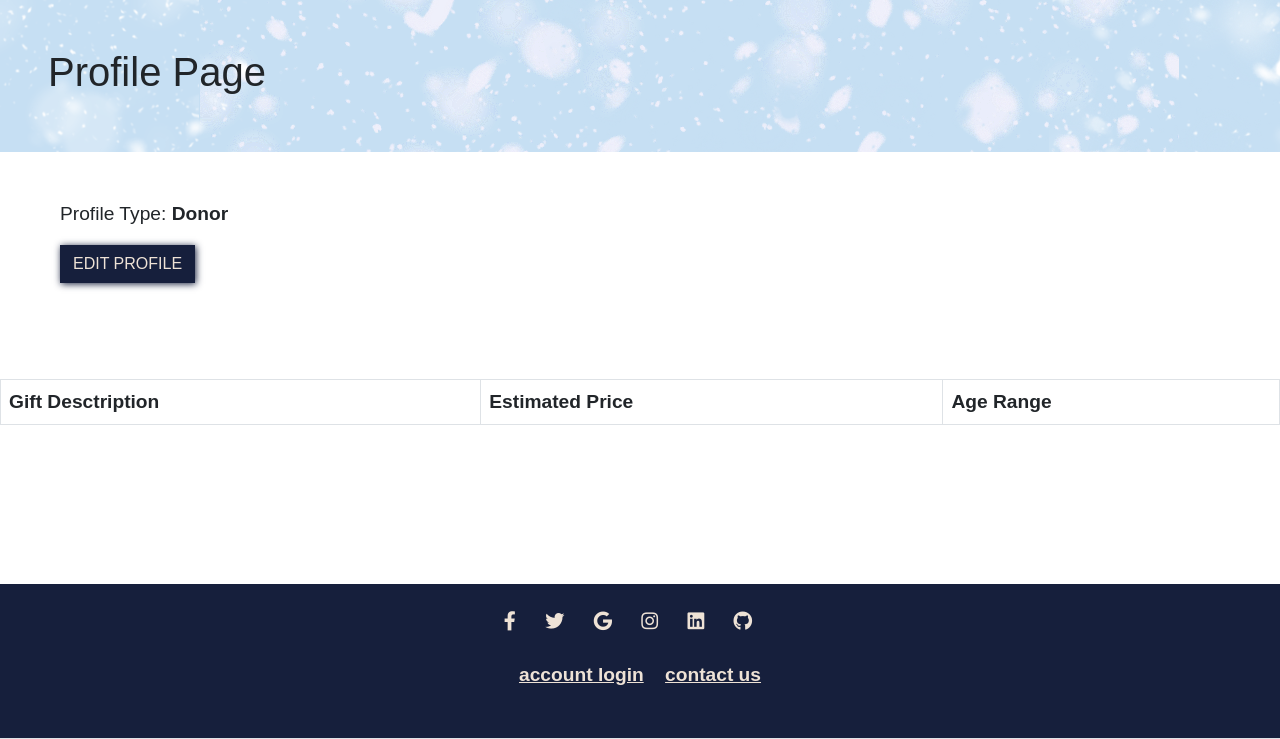
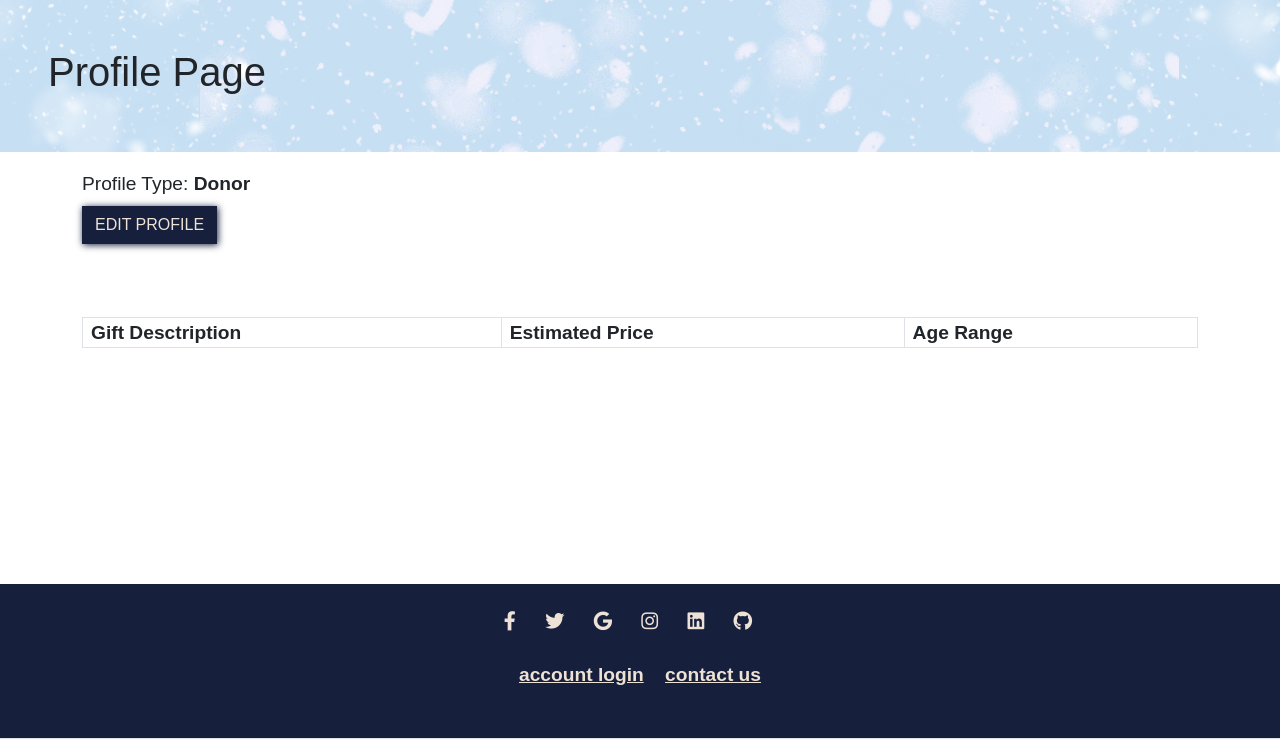
Before and after one commit to AmyOShea/GiftOfGiving, a Django app: a page that uses profiles/templates/profiles/profile.html in a window 1280 px wide. Shown: the part 61-800 px from the top of the page. Run offline with Django 3.2, Linux system fonts and the light colour scheme; the visitor is signed in with stand-in values (Sample User, id 1); data comes from the database, SQL or seed files in the repository; data that the repository does not hold is empty; some libraries are stand-ins or nearby versions; some web fonts are replaced.

Commit message:
finish spacing for profile description and gift table in profile page.

```diff
--- a/profiles/static/profiles/css/profiles.css
+++ b/profiles/static/profiles/css/profiles.css
@@ -1,14 +1,8 @@
-.container {
-
+.profile-descrip {
+    line-height: 13px;
+    margin-top: 25px;
 }
 
-.gift-img {
-    margin-right: 25px;
-    height: 15px;
-    width: 15px;
+.table {
+    margin-top: 25px;
 }
-
-.gift-descrp {
-    width: 50%;
-    padding-top: 10px;
-}
--- a/profiles/templates/profiles/profile.html
+++ b/profiles/templates/profiles/profile.html
@@ -13,9 +13,9 @@
 
 <!-- <div class="row d-flex justify-content-center mt-3 profile-info">
     <div class="col-12 col-md-6 col-lg-5"> -->
-    <div class="container m-5">
+    <div class="profile-descrip container">
         <div class="row">
-        <div class="col" id="profile-address">
+        <div class="col-12 col-md-6" id="profile-address">
         {% if profile %}
             {% if profile.name %}
                 <p>Name: <strong>{{profile.name}}</strong></p>
@@ -30,7 +30,7 @@
         {% endif %}
         <a class="btn mb-5" href="{% url 'edit_profile' request.user %}">Edit Profile</a>
         </div>
-        <div class="col" id="address-container">
+        <div class="col-12 col-md-6" id="address-container">
         {% if profile.type == 'charity' %}
             <p><strong>Address</strong></p>
             {% if address %}
@@ -53,7 +53,6 @@
         {% endif %}
         </div>
     </div>
-</div>
     <table class="table table-bordered table-striped table-hover">
         <thead>
             <tr>
@@ -74,9 +73,8 @@
             {% endfor %}
             {% endif %}
           </tbody>
-
-
     </table>
+</div>
 
 
 
```
